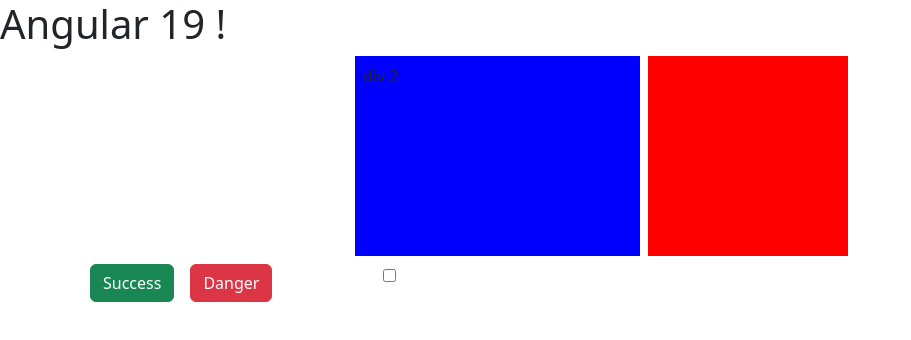
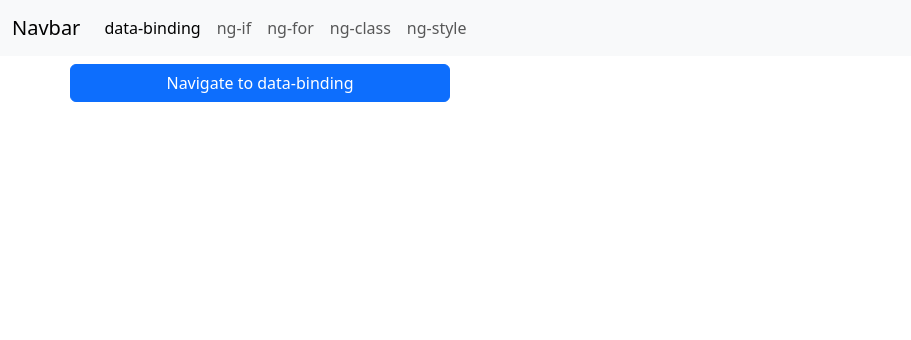
Before and after one commit to msaShahid/Angular19_App, an Angular app: page /admin in a window 1280 px wide. Before the commit this address led to /. Shown: the top 340 px of the page, without its empty margins (0-911 px from the left). Built offline with nearby package versions, Linux system fonts and the light colour scheme.

Commit message:
Practiced routing and navigation by using RouterLink and router-outlet

```diff
--- a/src/app/app.component.html
+++ b/src/app/app.component.html
@@ -1,3 +1,28 @@
-<h1>Angular 19 !</h1>
-
-<app-ng-style></app-ng-style>
+<nav class="navbar navbar-expand-lg navbar-light bg-light">
+    <div class="container-fluid">
+      <a class="navbar-brand" [routerLink]="'admin'">Navbar</a>
+      <button class="navbar-toggler" type="button" data-bs-toggle="collapse" data-bs-target="#navbarNav" aria-controls="navbarNav" aria-expanded="false" aria-label="Toggle navigation">
+        <span class="navbar-toggler-icon"></span>
+      </button>
+      <div class="collapse navbar-collapse" id="navbarNav">
+        <ul class="navbar-nav">
+          <li class="nav-item">
+            <a class="nav-link active" aria-current="page" [routerLink]="'data-binding'">data-binding</a>
+          </li>
+          <li class="nav-item">
+            <a class="nav-link" [routerLink]="'ng-if'">ng-if</a>
+          </li>
+          <li class="nav-item">
+            <a class="nav-link" [routerLink]="'ng-for'">ng-for</a>
+          </li>
+          <li class="nav-item">
+            <a class="nav-link" [routerLink]="'ng-class'">ng-class</a>
+          </li>
+          <li class="nav-item">
+            <a class="nav-link" [routerLink]="'ng-style'">ng-style</a>
+          </li>
+        </ul>
+      </div>
+    </div>
+  </nav>
+  <router-outlet></router-outlet>
--- a/src/app/app.component.ts
+++ b/src/app/app.component.ts
@@ -1,5 +1,5 @@
 import { Component } from '@angular/core';
-import { RouterOutlet } from '@angular/router';
+import { RouterLink, RouterOutlet } from '@angular/router';
 import { AdminComponent } from './components/admin/admin.component';
 import { UserComponent } from './components/user/user.component';
 import { DataBindingComponent } from "./components/data-binding/data-binding.component";
@@ -10,7 +10,7 @@ import { NgStyleComponent } from './components/ng-style/ng-style.component';
 
 @Component({
   selector: 'app-root',
-  imports: [NgStyleComponent],
+  imports: [RouterOutlet, RouterLink],
   templateUrl: './app.component.html',
   styleUrl: './app.component.css'
 })
--- a/src/app/app.routes.ts
+++ b/src/app/app.routes.ts
@@ -1,3 +1,18 @@
 import { Routes } from '@angular/router';
+import { AdminComponent } from './components/admin/admin.component';
+import { DataBindingComponent } from './components/data-binding/data-binding.component';
+import { NgClassComponent } from './components/ng-class/ng-class.component';
+import { NgStyleComponent } from './components/ng-style/ng-style.component';
+import { NgIfComponent } from './components/ng-if/ng-if.component';
+import { NgForComponent } from './components/ng-for/ng-for.component';
 
-export const routes: Routes = [];
+export const routes: Routes = [
+    {path:'', redirectTo:'data-binding', pathMatch: 'full'},
+    {path:'admin', component: AdminComponent},
+    {path:'data-binding', component: DataBindingComponent},
+    {path:'ng-if', component: NgIfComponent},
+    {path:'ng-for', component: NgForComponent},
+    {path:'ng-class', component: NgClassComponent},
+    {path:'ng-style', component: NgStyleComponent}
+
+];
--- a/src/app/components/admin/admin.component.html
+++ b/src/app/components/admin/admin.component.html
@@ -1 +1,5 @@
-<p>admin works!</p>
+<div class="container">
+    <div class="row mt-2">
+        <button class="btn col-sm-4 btn-primary" [routerLink]="'/data-binding'">Navigate to data-binding </button>
+    </div>
+</div>
--- a/src/app/components/admin/admin.component.ts
+++ b/src/app/components/admin/admin.component.ts
@@ -1,8 +1,9 @@
 import { Component } from '@angular/core';
+import { RouterLink } from '@angular/router';
 
 @Component({
   selector: 'app-admin',
-  imports: [],
+  imports: [RouterLink],
   templateUrl: './admin.component.html',
   styleUrl: './admin.component.css'
 })
--- a/src/app/components/data-binding/data-binding.component.html
+++ b/src/app/components/data-binding/data-binding.component.html
@@ -1,4 +1,9 @@
 <div class="container">
+    <div class="row">
+        <div class="col-md-4">
+            <button class="btn btn-md btn-primary" (click)="navigatetoadmin()">Navigate to admin</button>
+        </div>
+    </div>
     <h1>One Way Data Binding</h1>
     <div class="row">
         <div class="col-md-4">
--- a/src/app/components/data-binding/data-binding.component.ts
+++ b/src/app/components/data-binding/data-binding.component.ts
@@ -1,5 +1,6 @@
 import { Component } from '@angular/core';
 import { FormsModule } from '@angular/forms';
+import { Router } from '@angular/router';
 
 @Component({
   selector: 'app-data-binding',
@@ -17,11 +18,14 @@ export class DataBindingComponent {
   divClass: String = "bg-success";
   selectedOption: String = "";
 
-  constructor(){
+  constructor(private router: Router){
     console.log(this.firstname);
   //  this.showMessage()
   }
 
+  navigatetoadmin(){
+    this.router.navigateByUrl('/admin');
+  }
 
   showMessage(){
     alert("Hello, World!");
```
